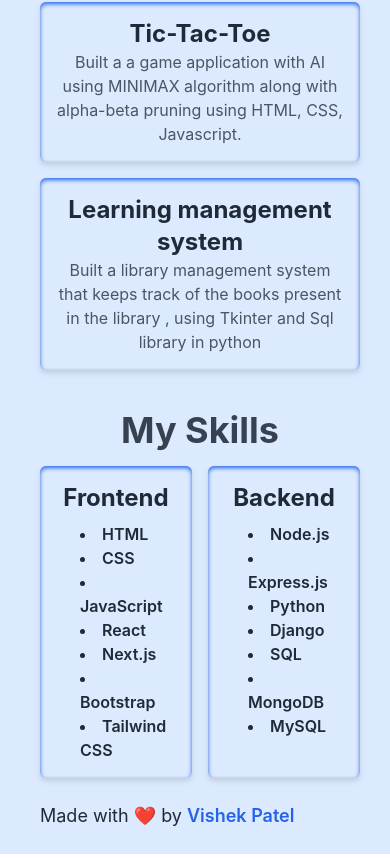
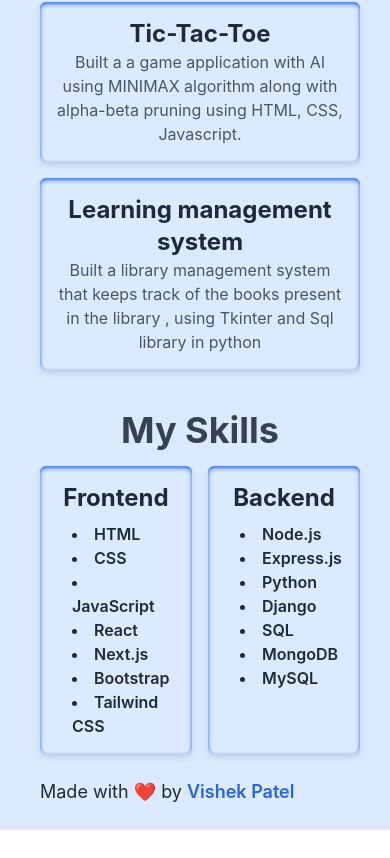
Before and after one commit to vishek-patel/My-Personal-Portfolio, a React (Vite) app: page / in a window 390 px wide. Shown: the part 1966-2824 px from the top of the page. After the commit the page ends 2800 px from the top, so only its background shows below. Built offline with nearby package versions, Linux system fonts and the light colour scheme.

Commit message:
Update App.jsx

```diff
--- a/src/App.jsx
+++ b/src/App.jsx
@@ -119,7 +119,7 @@ function App() {
           <div className='grid grid-cols-2 gap-4 mt-4 '>
             <div className='bg-blue-100 dark:bg-blue-800 rounded-md p-4 drop-shadow-md shadow-blue-600 shadow-inner'>
               <h1 className='text-2xl font-bold text-gray-800 dark:text-gray-200'>Frontend</h1>
-              <ul className='list-disc list-inside mt-2 dark:text-gray-400 text-gray-800 text-left ml-6 font-semibold md:ml-8'>
+              <ul className='list-disc list-inside mt-2 dark:text-gray-400 text-gray-800 text-left ml-4 font-semibold md:ml-8'>
                 <li>HTML</li>
                 <li>CSS</li>
                 <li>JavaScript</li>
@@ -132,7 +132,7 @@ function App() {
             </div>
             <div className='bg-blue-100 dark:bg-blue-800 rounded-md p-4 drop-shadow-md shadow-blue-600 shadow-inner'>
               <h1 className='text-2xl font-bold text-gray-800 dark:text-gray-200'>Backend</h1>
-              <ul className='list-disc list-inside mt-2 dark:text-gray-400 text-gray-800 text-left ml-6 font-semibold md:ml-8'>
+              <ul className='list-disc list-inside mt-2 dark:text-gray-400 text-gray-800 text-left ml-4 font-semibold md:ml-8'>
                 <li>Node.js</li>
                 <li>Express.js</li>
                 <li>Python</li>
```
